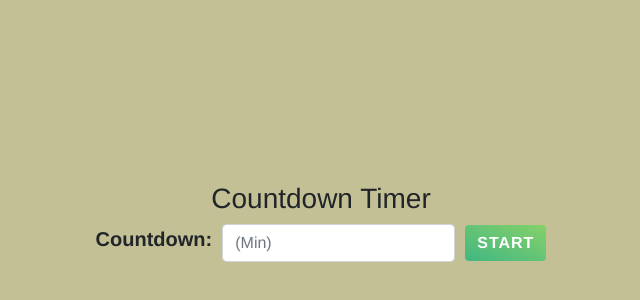
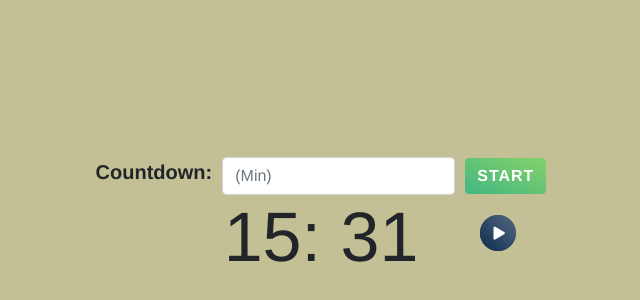
Before and after one commit to smiletondi/ways2cap-timer, a React (Create React App) app: page / in a window 1280 px wide. Shown: the part 178-478 px from the top of the page, without its empty margins (319-959 px from the left). Built offline with nearby package versions, Linux system fonts and the light colour scheme.

Commit message:
Add Font Awesome and countdown body

```diff
--- a/public/index.html
+++ b/public/index.html
@@ -4,8 +4,16 @@
 <head>
   <meta charset="utf-8" />
   <link rel="icon" href="%PUBLIC_URL%/favicon.ico" />
+
+  <!-- Bootstrap  -->
   <link rel="stylesheet" href="https://stackpath.bootstrapcdn.com/bootstrap/4.4.1/css/bootstrap.min.css"
     integrity="sha384-Vkoo8x4CGsO3+Hhxv8T/Q5PaXtkKtu6ug5TOeNV6gBiFeWPGFN9MuhOf23Q9Ifjh" crossorigin="anonymous">
+
+  <!-- Font Awesome  -->
+  <link rel="stylesheet" href="https://cdnjs.cloudflare.com/ajax/libs/font-awesome/5.9.0/css/all.css"
+    integrity="sha256-PF6MatZtiJ8/c9O9HQ8uSUXr++R9KBYu4gbNG5511WE=" crossorigin="anonymous" />
+
+
   <meta name="viewport" content="width=device-width, initial-scale=1" />
   <meta name="theme-color" content="#000000" />
   <meta name="description" content="Web site created using create-react-app" />
--- a/src/App.css
+++ b/src/App.css
@@ -40,3 +40,60 @@
 .count {
   margin-right: 10px;
 }
+
+/**********  Countdown-body ****************/
+.countdown-body {
+  position: relative;
+  width: 100%;
+}
+
+.countdown-message-container {
+  width: 100%;
+  position: absolute;
+  top: -32px;
+}
+
+.countdown-message {
+  font-size: 13px;
+}
+
+.countdown-message .red {
+  color: #da4f46;
+}
+
+.countdown-message .blinking {
+  animation: blinker 1s linear infinite;
+}
+
+.countdown-total {
+  font-size: 70px;
+}
+
+@keyframes blinker {
+  50% {
+    opacity: 0;
+  }
+}
+
+.countdown-stop-button .btn {
+  color: white;
+  font-weight: 700;
+  transition: 0.3s;
+  border: none;
+  background: linear-gradient(to top right, #0c2b4d, #556a82);
+  border-radius: 50%;
+  width: 36px;
+  height: 36px;
+  position: absolute;
+  right: 30px;
+  top: 20px;
+}
+
+.countdown-stop-button .btn i {
+  font-size: 13px;
+  margin: 5px 0 0 0;
+}
+
+.countdown-stop-button .btn i.fa-play {
+  margin-left: 1px;
+}
--- a/src/App.js
+++ b/src/App.js
@@ -5,7 +5,7 @@ function App() {
   return (
     <div className="App">
       <div>
-        <h3 className="countdown-title">Countdown Timer</h3>
+        {/* <h3 className="countdown-title">Countdown Timer</h3> */}
         <div className="countdown">
           <div className="countdown-header">
             <div className="countdown-form">
@@ -27,6 +27,23 @@ function App() {
               </p> */}
             </div>
           </div>
+          <div className="countdown-body">
+            <div className="countdown-body">
+              <h3 className="countdown-total">
+                <span className="minutes">15</span>
+                <span className="separator">:</span>
+                <span className="seconds"> 31 </span>
+              </h3>
+            </div>
+            <div className="countdown-stop-button">
+              <div className="btn btn-stop">
+                <i className="fa fa-pause"></i>
+              </div>
+              <div className="btn btn-start">
+                <i className="fa fa-play"></i>
+              </div>
+            </div>
+          </div>
 
         </div>
       </div >
```
